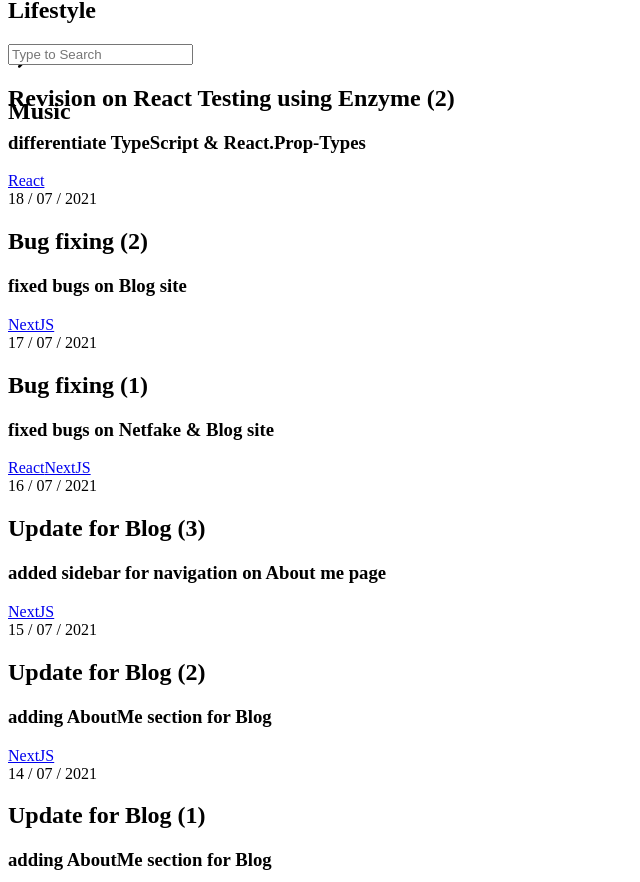
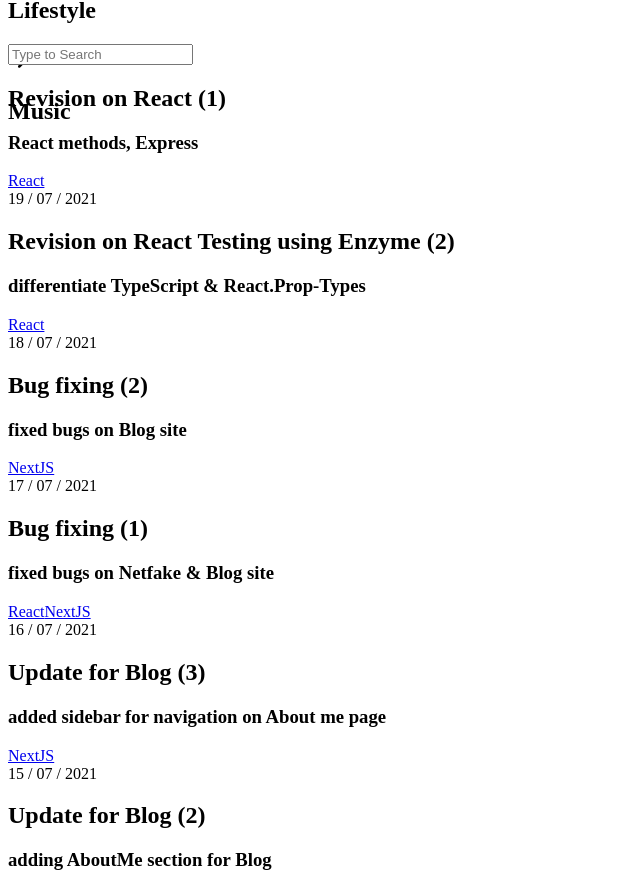
Before and after one commit to theo923/next-ssg-personal-blog, a Next.js app: page / in a window 1280 px wide. Shown: the part 1511-2393 px from the top of the page, without its empty margins (0-640 px from the left). Built offline with nearby package versions, Linux system fonts and the light colour scheme; a web font is replaced by a local one.

Commit message:
added post for 19/7/2021

```diff
--- /dev/null
+++ b/posts/20210719-0010.md
@@ -0,0 +1,12 @@
+---
+title: Revision on React (1)
+description: React methods, Express
+date: 19 / 07 / 2021
+tags: ["React"]
+---
+<p>Revision on React methods, Express JS, Next JS SSG, several Topics</p>
+
+<br/><br/><br/>
+<p>Fixed issues on projects: fixed overflow issues in aboutme, html5 element in blogpost, ShoppingMall's responsive design, image size.</p>
+<br/><br/>
+<p>Here's for today!</p>
--- a/styles/globals.css
+++ b/styles/globals.css
@@ -1,5 +1,3 @@
-
-
 .scroll-hidden::-webkit-scrollbar {
   height: 0px;
   background: transparent; /* make scrollbar transparent */
```
Also changed, not shown: 1 other file (tests, documents, lock files or other folders).
